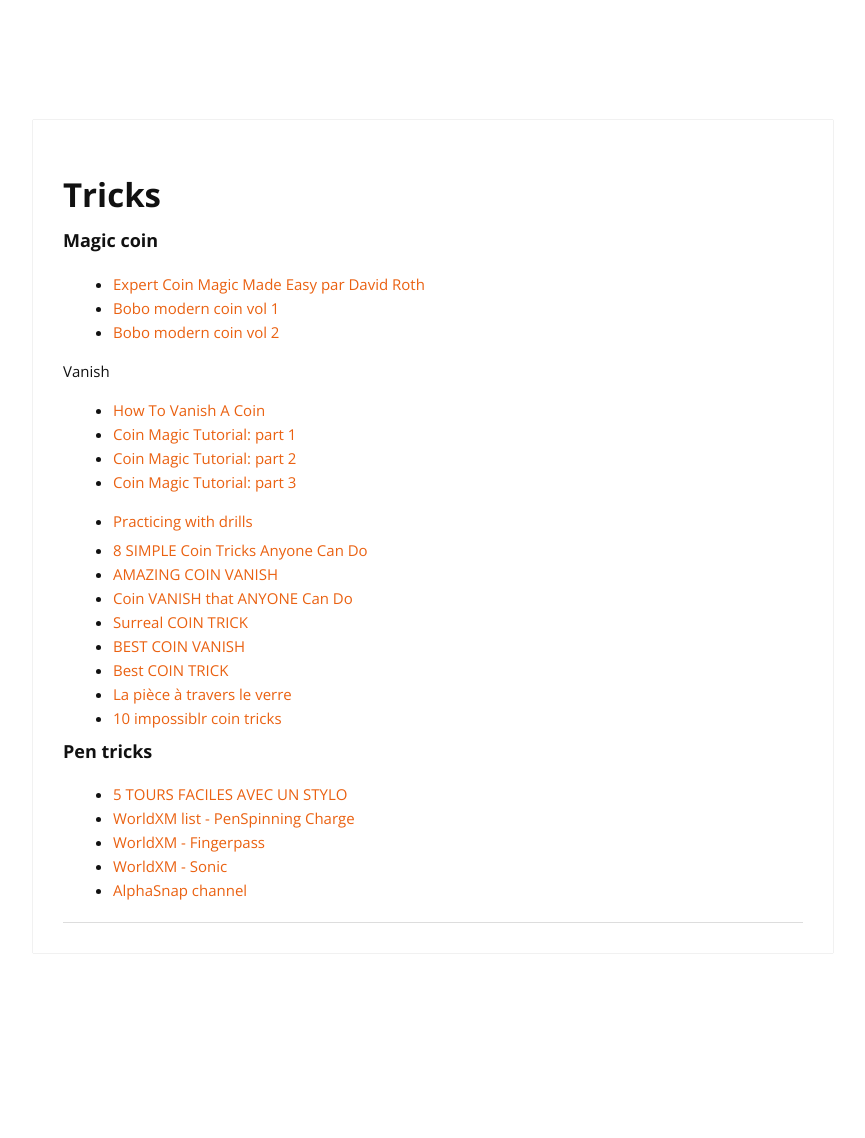
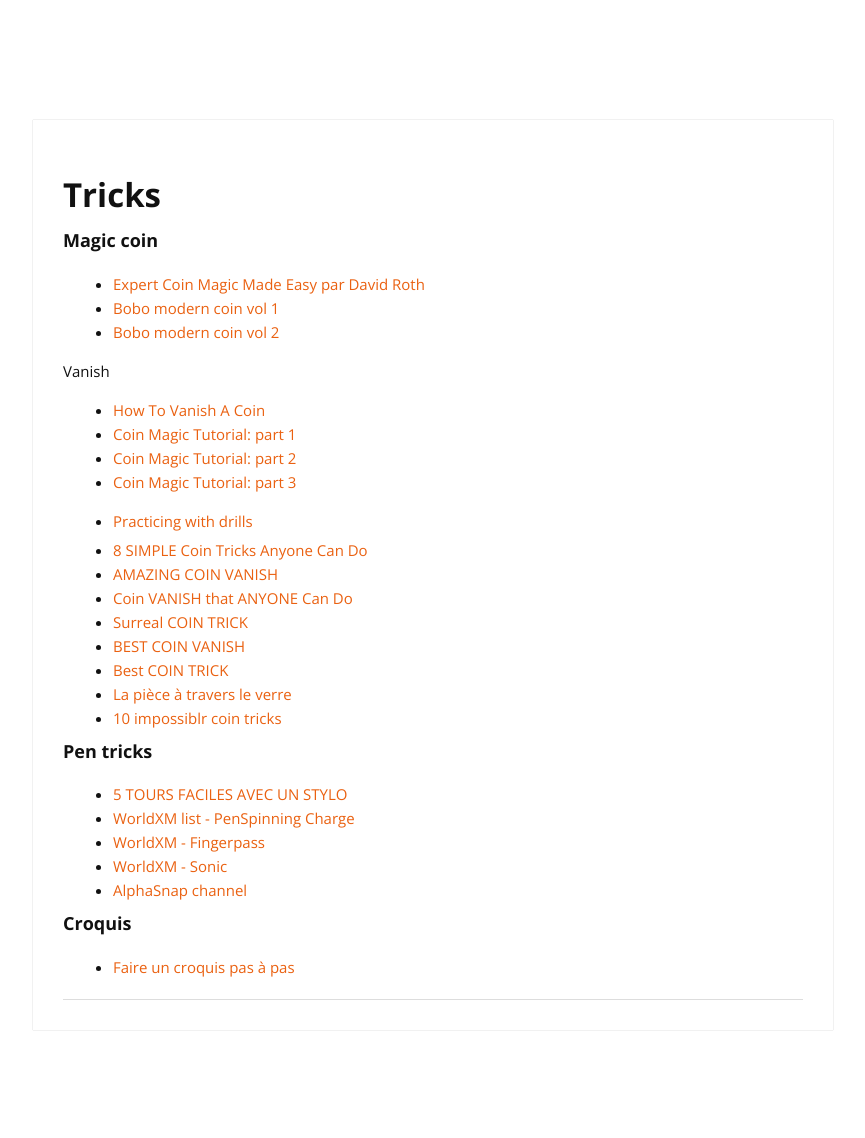
Before and after one commit to cylmat/cylmat.github.io, a Jekyll site: the page built from _pages/tricks.md, in a window 1280 px wide. Shown: the whole page, without its empty margins (207-1072 px from the left). Built offline with Jekyll 4.4.1, drawn with Linux system fonts in a browser that asks for light colours; nearby versions of some CDN libraries; before the commit the page ends 1061 px from its top, so only the background shows below that.

Commit message:
Update tricks.md

```diff
--- a/_pages/tricks.md
+++ b/_pages/tricks.md
@@ -33,3 +33,7 @@
 - [WorldXM - Fingerpass](https://www.youtube.com/watch?v=8MTipQ7Sq5s&list=UULPLuRStMzfQg-OUglveuP_6w)
 - [WorldXM - Sonic](https://www.youtube.com/watch?v=tNnr7e271VE)
 - [AlphaSnap channel](https://www.youtube.com/@AlphaSnap21)
+
+### Croquis
+
+- [Faire un croquis pas à pas](https://www.youtube.com/watch?v=H9TM-h7h4i4)
```
